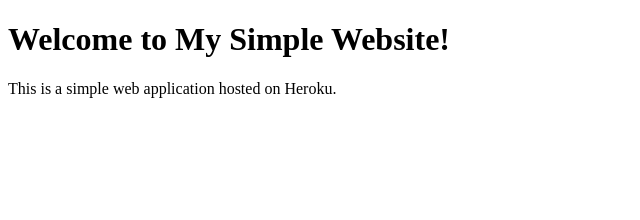
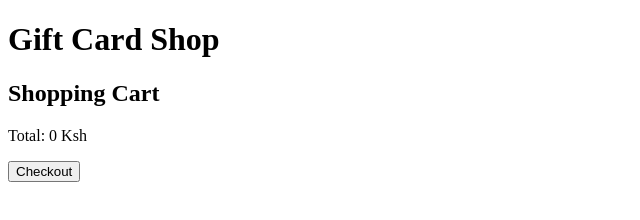
Before and after one commit to mxjade/mxjade.github.io, a plain HTML site: page index.html in a window 1280 px wide. Shown: the whole page, without its empty margins (0-640 px from the left). Drawn offline with Linux system fonts and the light colour scheme.

Commit message:
Update index.html

```diff
--- a/index.html
+++ b/index.html
@@ -3,10 +3,22 @@
 <head>
     <meta charset="UTF-8">
     <meta name="viewport" content="width=device-width, initial-scale=1.0">
-    <title>My Simple Website</title>
+    <title>Gift Card Shop</title>
+    <link rel="stylesheet" href="styles.css">
 </head>
 <body>
-    <h1>Welcome to My Simple Website!</h1>
-    <p>This is a simple web application hosted on Heroku.</p>
+    <header>
+        <h1>Gift Card Shop</h1>
+    </header>
+    <main>
+        <div id="product-list"></div>
+        <div id="cart">
+            <h2>Shopping Cart</h2>
+            <ul id="cart-items"></ul>
+            <p>Total: <span id="total-price">0</span> Ksh</p>
+            <button id="checkout">Checkout</button>
+        </div>
+    </main>
+    <script src="script.js"></script>
 </body>
 </html>
```
